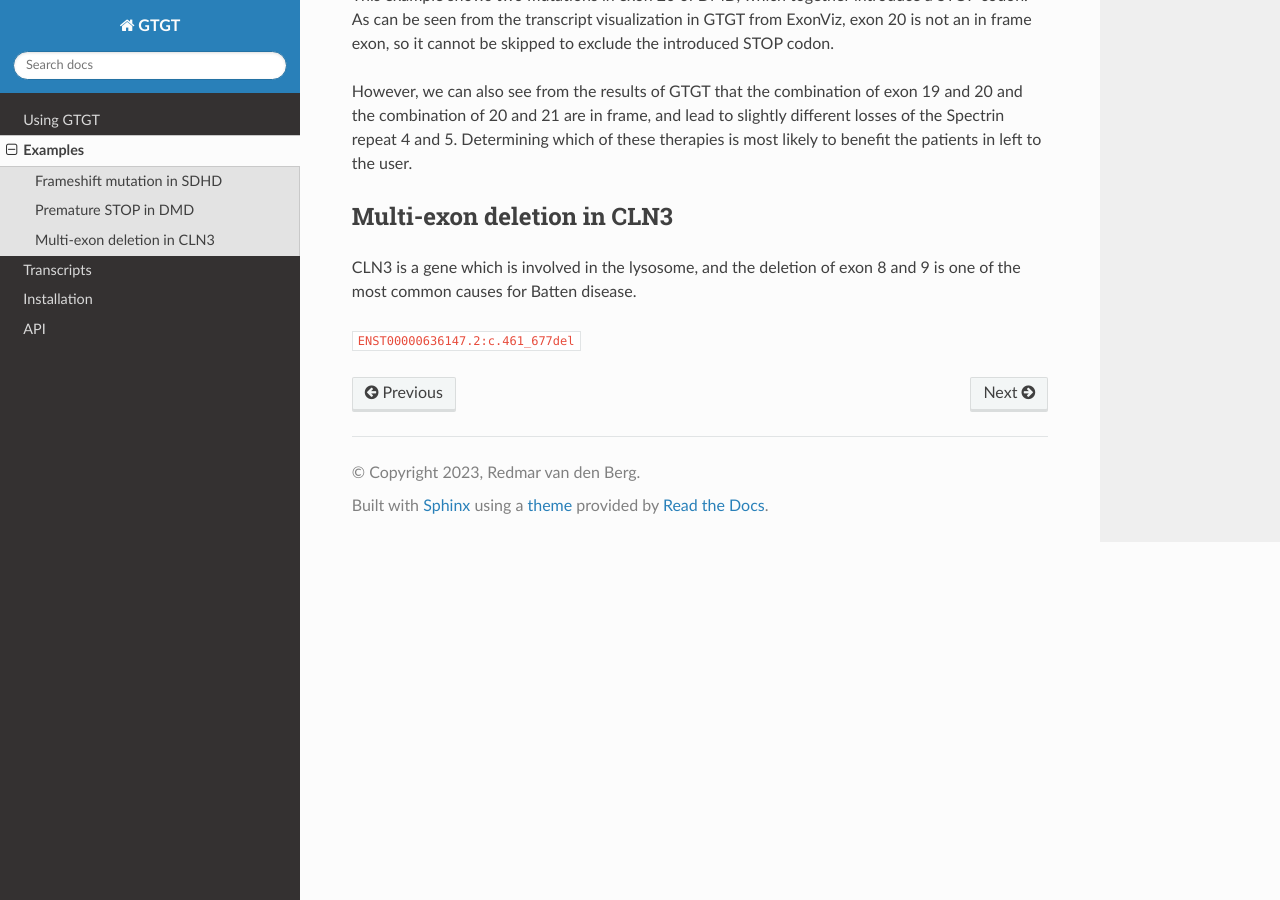
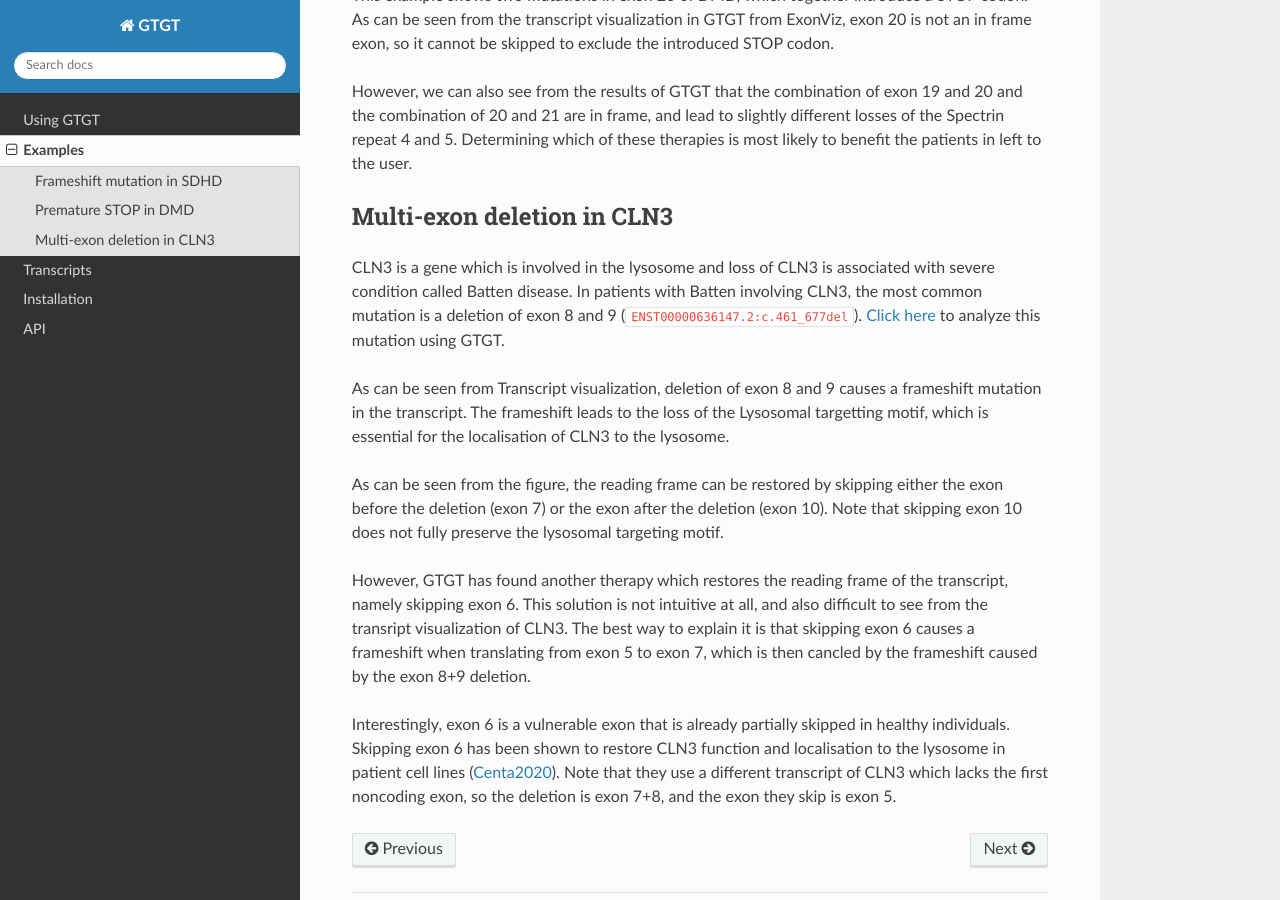
Before and after one commit to DCRT-LUMC/GTGT, a Sphinx documentation site: the page built from docs/source/examples.rst, in a window 1280 px wide and 900 px high, scrolled down 938 px. Built offline with Sphinx 7.4.7 and the Read the Docs theme 3.1.0, drawn with Linux system fonts in a browser that asks for light colours.

Commit message:
Add CLN3 example to the documentation

```diff
--- a/docs/source/examples.rst
+++ b/docs/source/examples.rst
@@ -54,8 +54,32 @@ therapies is most likely to benefit the patients in left to the user.
 
 Multi-exon deletion in CLN3
 ---------------------------
-CLN3 is a gene which is involved in the lysosome,
-and the deletion of exon 8 and 9 is one of the most common causes for Batten
-disease.
+CLN3 is a gene which is involved in the lysosome and loss of CLN3 is associated
+with severe condition called Batten disease. In patients with Batten involving
+CLN3, the most common mutation is a deletion of exon 8 and 9
+(``ENST00000636147.2:c.461_677del``). `Click here
+<https://gtgt.rnatherapy.nl/ENST00000636147.2:c.461_677del?protein_domains=true&extended=false>`__
+to analyze this mutation using GTGT.
 
-``ENST00000636147.2:c.461_677del``
+As can be seen from Transcript visualization, deletion of exon 8 and 9 causes a
+frameshift mutation in the transcript. The frameshift leads to the loss of the
+Lysosomal targetting motif, which is essential for the localisation of CLN3 to
+the lysosome.
+
+As can be seen from the figure, the reading frame can be restored by skipping
+either the exon before the deletion (exon 7) or the exon after the deletion
+(exon 10). Note that skipping exon 10 does not fully preserve the lysosomal targeting motif.
+
+However, GTGT has found another therapy which restores the reading frame of the
+transcript, namely skipping exon 6. This solution is not intuitive at all, and
+also difficult to see from the transript visualization of CLN3. The best way to
+explain it is that skipping exon 6 causes a frameshift when translating from
+exon 5 to exon 7, which is then cancled by the frameshift caused by the exon
+8+9 deletion.
+
+Interestingly, exon 6 is a vulnerable exon that is already partially skipped in
+healthy individuals. Skipping exon 6 has been shown to restore CLN3 function
+and localisation to the lysosome in patient cell lines (`Centa2020
+<https://www.nature.com/articles/s41591-020-0986-1>`__). Note that they use a
+different transcript of CLN3 which lacks the first noncoding exon, so the
+deletion is exon 7+8, and the exon they skip is exon 5.
```
